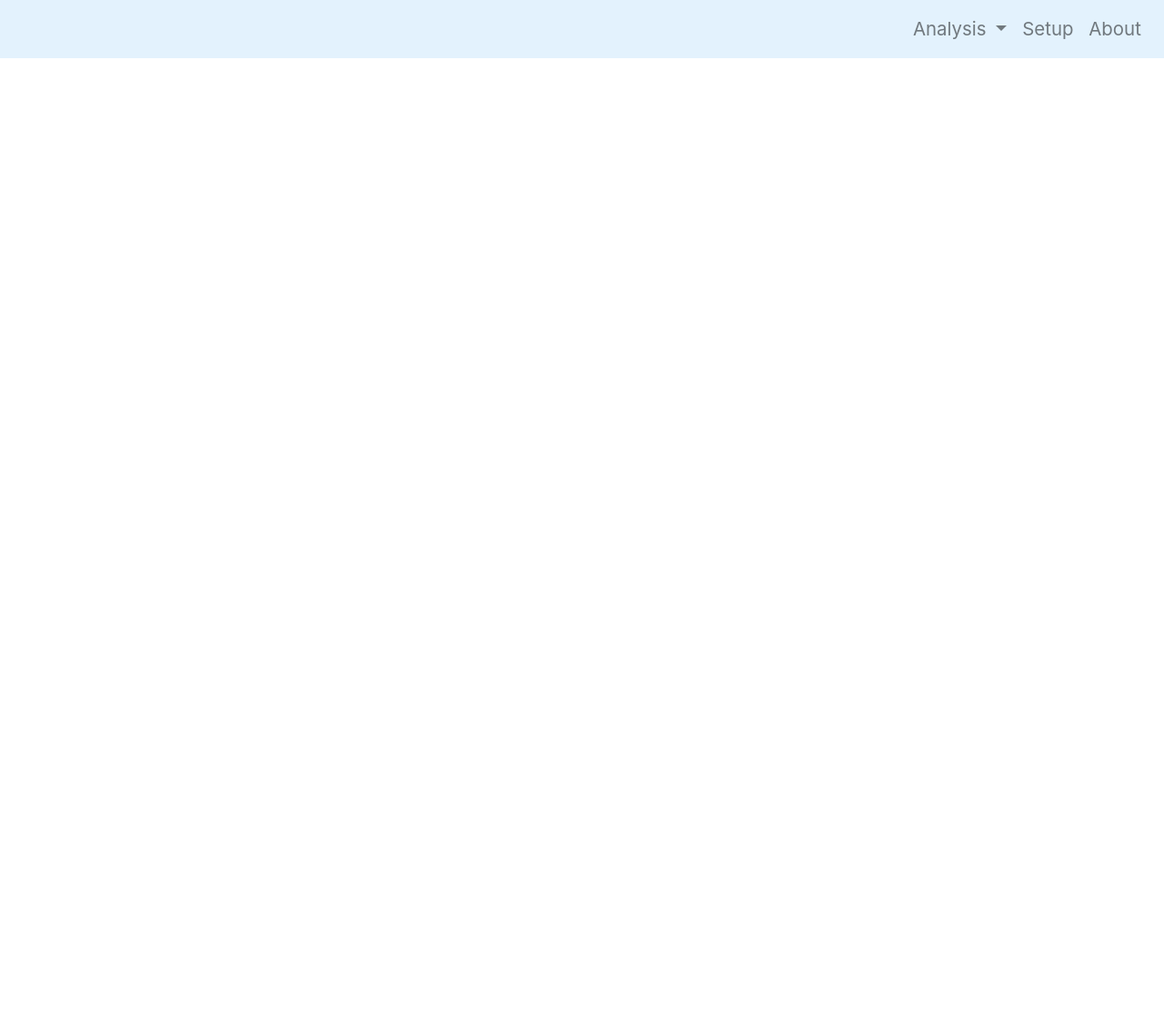
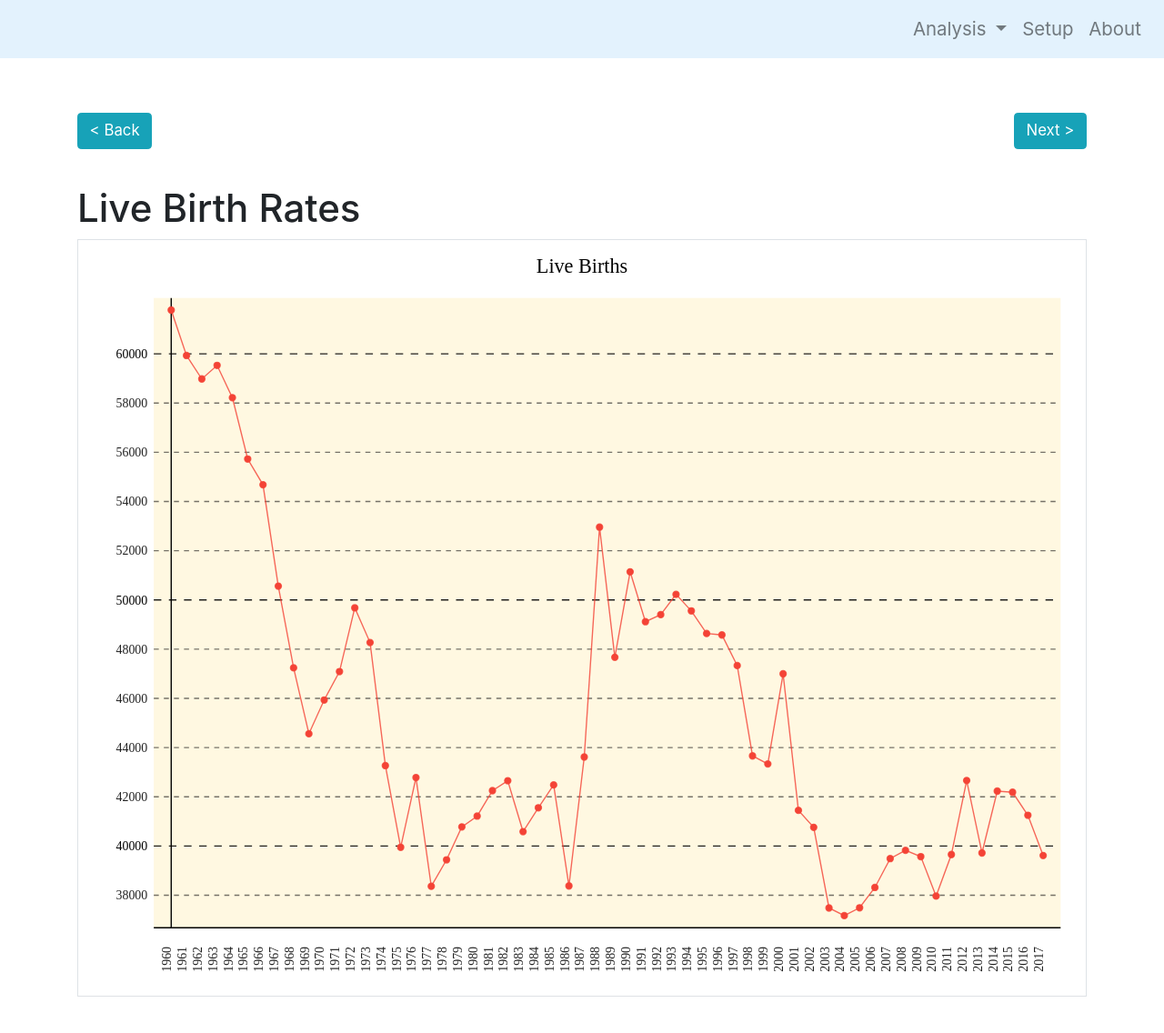
Before and after one commit to woojiahao/pds-analysis, a Flask app: template app/templates/live_births.html in a window 1280 px wide. Shown: the whole page at 91% size. Before the commit the page ends 64 px from the top, so only its background shows below. Run offline with Flask 2, Linux system fonts and the light colour scheme; the template is opened without the code that fills it: most values are stand-ins (such as "Sample title", 1, 10 or a date in 2020); parts of the project's set-up code (start-up, migrations or seed data) failed here and were passed over; some libraries are stand-ins or nearby versions; some web fonts are replaced.

Commit message:
added live births rate analysis graph section

```diff
--- a/app/__init__.py
+++ b/app/__init__.py
@@ -3,6 +3,7 @@ from flask_sqlalchemy import SQLAlchemy
 
 from config import Config
 from plotting.enrolment import Enrolment, Genders
+from plotting.live_birth_rates import LiveBirthRate
 
 app = Flask(__name__)
 app.config['TEMPLATES_AUTO_RELOAD'] = True
@@ -15,4 +16,7 @@ enrolment.plot_line_graph(Genders.MALE)
 enrolment.plot_line_graph(Genders.FEMALE)
 enrolment.plot_line_graph(Genders.BOTH)
 
+live_births = LiveBirthRate(db.engine)
+live_births.plot_line_graph()
+
 from app import routes
--- a/app/routes.py
+++ b/app/routes.py
@@ -15,7 +15,11 @@ def effects():
 
 @app.route('/hypothesis')
 def hypothesis():
-	return render_template('hypothesis.html', page='Hypothesis')
+	return render_template('hypothesis.html', page='Hypothesis')\
+
+@app.route('/live-births-rate')
+def live_births_rate():
+	return render_template('live_births.html', page='Live Births Rate')
 
 @app.route('/setup')
 def setup():
--- a/app/templates/base.html
+++ b/app/templates/base.html
@@ -41,6 +41,8 @@
 				   href="{{ url_for('effects') }}">Effects of declining population</a>
 				<a class="dropdown-item"
 				   href="{{ url_for('hypothesis') }}">Hypothesis</a>
+				<a class="dropdown-item"
+				   href="{{ url_for('live_births_rate') }}">Live birth rate</a>
 			</div>
 		</li>
 		<li class="nav-item">
--- a/app/templates/hypothesis.html
+++ b/app/templates/hypothesis.html
@@ -4,7 +4,7 @@
 		<a href="{{ url_for('effects') }}"
 		   class="btn btn-info float-left"
 		   role="button">< Back</a>
-		<a href="{{ url_for('hypothesis') }}"
+		<a href="{{ url_for('live_births_rate') }}"
 		   class="btn btn-info float-right"
 		   role="button">Next ></a>
 	</div>
--- a/app/templates/live_births.html
+++ b/app/templates/live_births.html
@@ -1,4 +1,20 @@
 {% extends 'base.html' %}
 {% block content %}
-
+	<div class="clearfix nav-buttons">
+		<a href="{{ url_for('hypothesis') }}"
+		   class="btn btn-info float-left"
+		   role="button">< Back</a>
+		<a href="{{ url_for('live_births_rate') }}"
+		   class="btn btn-info float-right"
+		   role="button">Next ></a>
+	</div>
+	<h1>Live Birth Rates</h1>
+	<div class="gallery">
+		<div class="charts">
+			<figure class="border plot"
+					id="line">
+				<embed type="image/svg+xml"
+					   src="{{ url_for('static', filename='images/plots/live_birth_line.svg') }}"/>
+			</figure>
+		</div>
 {% endblock %}
```
Also changed, not shown: plotting/enrolment.py (+1 -11 lines), plotting/live_birth_rates.py (added, +23 -0 lines), plotting/plot.py (+13 -0 lines), app/static/images/plots/enrolment_both.svg, app/static/images/plots/enrolment_female.svg, app/static/images/plots/enrolment_male.svg, app/static/images/plots/live_birth_line.svg (added).
